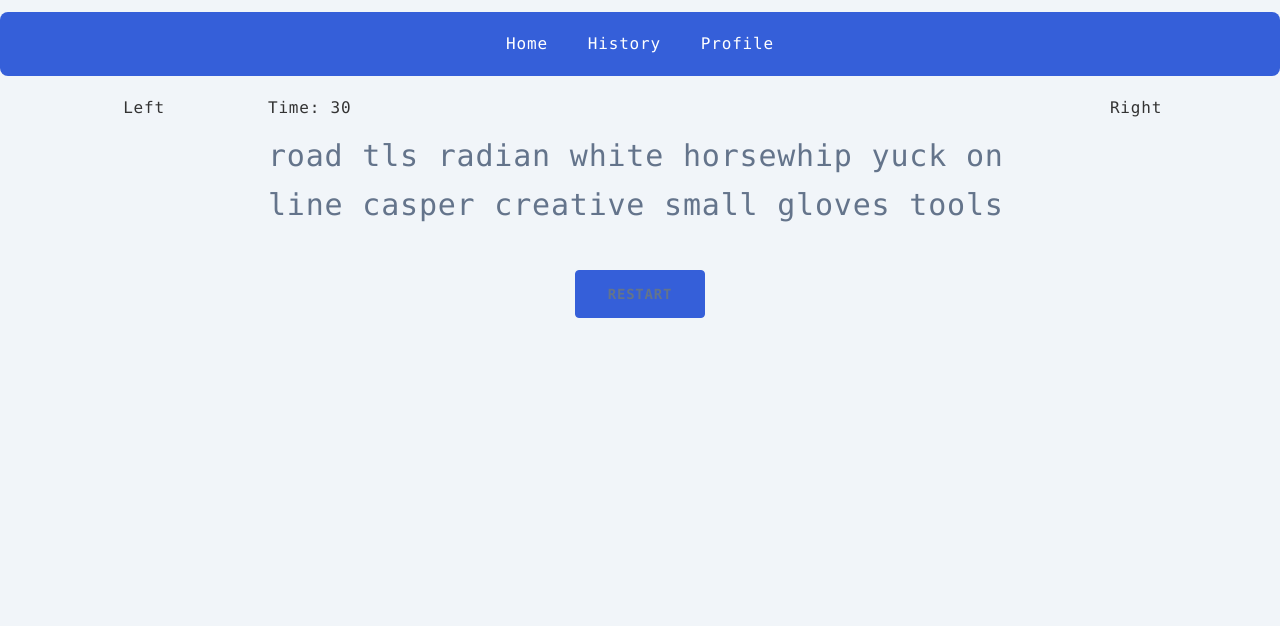
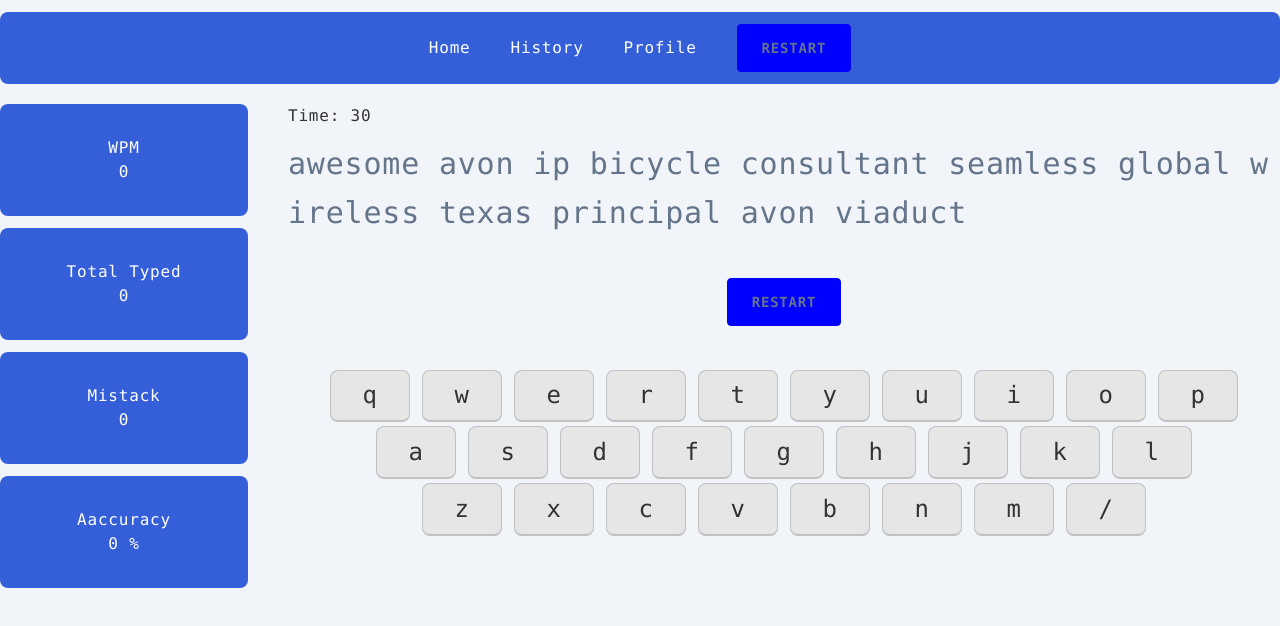
Before and after one commit to nayimHossen/Typing-App, a React (Create React App) app: page / in a window 1280 px wide. Shown: the top 626 px of the page. Built offline with nearby package versions, Linux system fonts and the light colour scheme.

Commit message:
keybord added

```diff
--- a/src/App.tsx
+++ b/src/App.tsx
@@ -1,4 +1,3 @@
-import React from "react";
 import Navbar from "./components/Navbar";
 import Home from "./pages/Home";
 
--- /dev/null
+++ b/src/components/Div.tsx
@@ -0,0 +1,12 @@
+const Div = ({ total, type }: { total: any; type: string }) => {
+  return (
+    <div className="w-full bg-secondary mb-3 h-28 rounded-lg text-base-100 flex items-center justify-center">
+      <div>
+        <h2>{type}</h2>
+        <p>{total}</p>
+      </div>
+    </div>
+  );
+};
+
+export default Div;
--- /dev/null
+++ b/src/components/KeyBord.tsx
@@ -0,0 +1,41 @@
+const KeyBord = () => {
+  return (
+    <div className="w-full pt-10">
+      <div className="flex justify-center gap-3 my-1 w-full">
+        <kbd className="kbd w-20 h-8 text-2xl">q</kbd>
+        <kbd className="kbd w-20 h-8 text-2xl">w</kbd>
+        <kbd className="kbd w-20 h-8 text-2xl">e</kbd>
+        <kbd className="kbd w-20 h-8 text-2xl">r</kbd>
+        <kbd className="kbd w-20 h-8 text-2xl">t</kbd>
+        <kbd className="kbd w-20 h-8 text-2xl">y</kbd>
+        <kbd className="kbd w-20 h-8 text-2xl">u</kbd>
+        <kbd className="kbd w-20 h-8 text-2xl">i</kbd>
+        <kbd className="kbd w-20 h-8 text-2xl">o</kbd>
+        <kbd className="kbd w-20 h-8 text-2xl">p</kbd>
+      </div>
+      <div className="flex justify-center gap-3 my-1 w-full">
+        <kbd className="kbd w-20 h-8 text-2xl">a</kbd>
+        <kbd className="kbd w-20 h-8 text-2xl">s</kbd>
+        <kbd className="kbd w-20 h-8 text-2xl">d</kbd>
+        <kbd className="kbd w-20 h-8 text-2xl">f</kbd>
+        <kbd className="kbd w-20 h-8 text-2xl">g</kbd>
+        <kbd className="kbd w-20 h-8 text-2xl">h</kbd>
+        <kbd className="kbd w-20 h-8 text-2xl">j</kbd>
+        <kbd className="kbd w-20 h-8 text-2xl">k</kbd>
+        <kbd className="kbd w-20 h-8 text-2xl">l</kbd>
+      </div>
+      <div className="flex justify-center gap-3 my-1 w-full">
+        <kbd className="kbd w-20 h-8 text-2xl">z</kbd>
+        <kbd className="kbd w-20 h-8 text-2xl">x</kbd>
+        <kbd className="kbd w-20 h-8 text-2xl">c</kbd>
+        <kbd className="kbd w-20 h-8 text-2xl">v</kbd>
+        <kbd className="kbd w-20 h-8 text-2xl">b</kbd>
+        <kbd className="kbd w-20 h-8 text-2xl">n</kbd>
+        <kbd className="kbd w-20 h-8 text-2xl">m</kbd>
+        <kbd className="kbd w-20 h-8 text-2xl">/</kbd>
+      </div>
+    </div>
+  );
+};
+
+export default KeyBord;
--- a/src/components/Navbar.tsx
+++ b/src/components/Navbar.tsx
@@ -1,10 +1,21 @@
+import useEngine from "../hooks/useEngine";
+import RestartButton from "./RestartButton";
+
 const Navbar = () => {
+  const { restart } = useEngine();
+
   return (
     <div className="container mx-auto pb-5 pt-3">
-      <ul className="flex justify-center gap-x-10 py-5 bg-secondary rounded-lg text-white">
+      <ul className="flex justify-center items-center gap-x-3 md:gap-x-6 lg:gap-x-10 py-3 bg-secondary rounded-lg text-white">
         <li>Home</li>
         <li>History</li>
         <li>Profile</li>
+        <li>
+          <RestartButton
+            className={"mx-auto text-slate-500"}
+            onRestart={restart}
+          />
+        </li>
       </ul>
     </div>
   );
--- a/src/components/RestartButton.tsx
+++ b/src/components/RestartButton.tsx
@@ -10,15 +10,16 @@ const RestartButton = ({
   const buttonRef = useRef<HTMLButtonElement>(null);
 
   const handleClick = () => {
+    console.log("clicked");
     buttonRef.current?.blur();
     handleRestart();
   };
 
   return (
     <button
-      tabIndex={-1} // to prevent focus
+      tabIndex={-1}
       ref={buttonRef}
-      className={`btn btn-secondary text-base-100 block rounded px-8 py-2 hover:bg-slate-900  ${className}`}
+      className={`btn btn-primary text-base-100 block rounded px-6 py-2 hover:bg-slate-900  ${className}`}
       onClick={handleClick}
     >
       Restart
--- a/src/pages/Home.tsx
+++ b/src/pages/Home.tsx
@@ -1,7 +1,9 @@
 import React from "react";
+import Div from "../components/Div";
 import GeneratedWords from "../components/GeneratedWords";
 import RestartButton from "../components/RestartButton";
 import Results from "../components/Results";
+import KeyBord from "../components/KeyBord";
 import UserTypings from "../components/UserTypings";
 import useEngine from "../hooks/useEngine";
 import { calculateAccuracyPercentage } from "../utils/helpers";
@@ -10,12 +12,17 @@ const Home = () => {
   const { words, typed, timeLeft, errors, state, restart, totalTyped } =
     useEngine();
 
+  const persentage = calculateAccuracyPercentage(errors, totalTyped).toFixed(0);
+
   return (
-    <div className="md:flex container px-5">
-      <div className="w-[20%] text-center">
-        <h2>Left</h2>
+    <div className="md:flex md:gap-x-10 container mx-auto">
+      <div className="w-full md:w-[20%] text-center">
+        <Div type="WPM" total={totalTyped} />
+        <Div type="Total Typed" total={totalTyped} />
+        <Div type="Mistack" total={errors} />
+        <Div type="Aaccuracy" total={`${persentage} %`} />
       </div>
-      <div className="w-[60%]">
+      <div className="w-full md:w-[80%]">
         {" "}
         <CountdownTimer timeLeft={timeLeft} />
         <WordsContainer>
@@ -31,16 +38,14 @@ const Home = () => {
           className={"mx-auto mt-10 text-slate-500"}
           onRestart={restart}
         />
-        <Results
+        <KeyBord />
+        {/* <Results
           className="mt-10"
           state={state}
           errors={errors}
           accuracyPercentage={calculateAccuracyPercentage(errors, totalTyped)}
           total={totalTyped}
-        />
-      </div>
-      <div className="w-[20%] text-center">
-        <h2>Right</h2>
+        /> */}
       </div>
     </div>
   );
```
